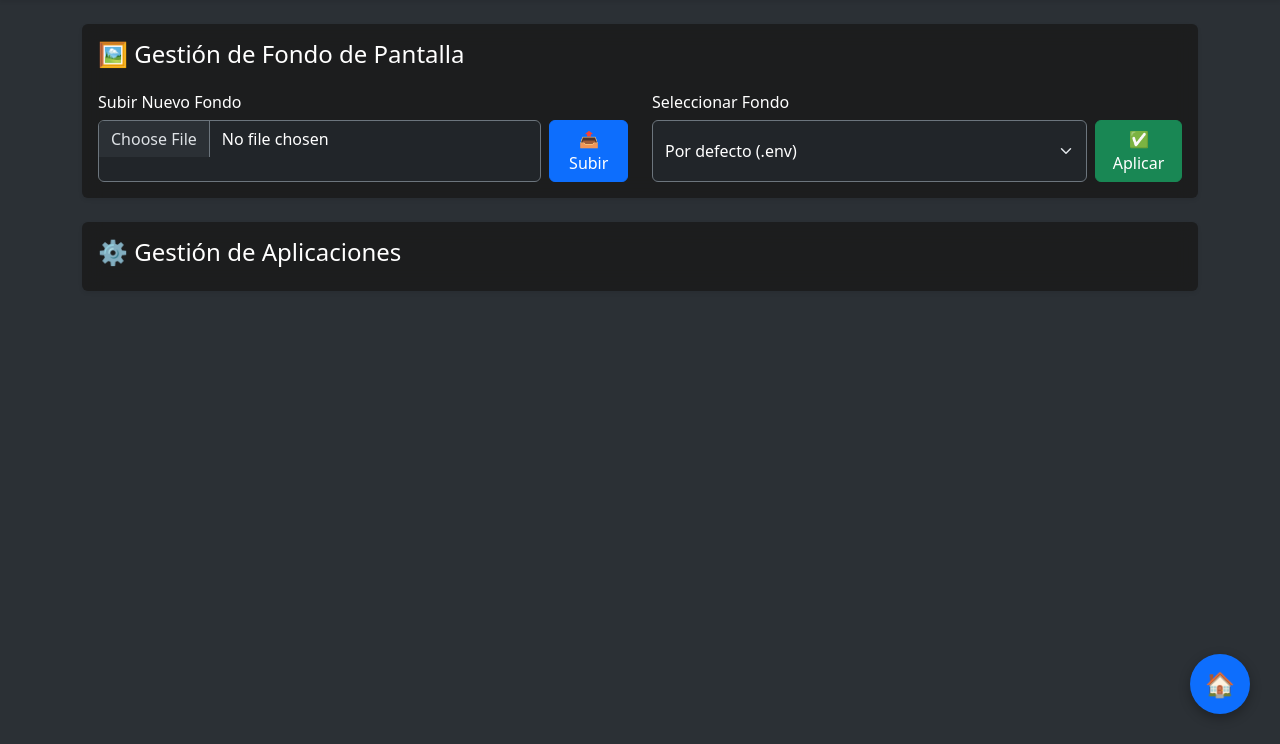
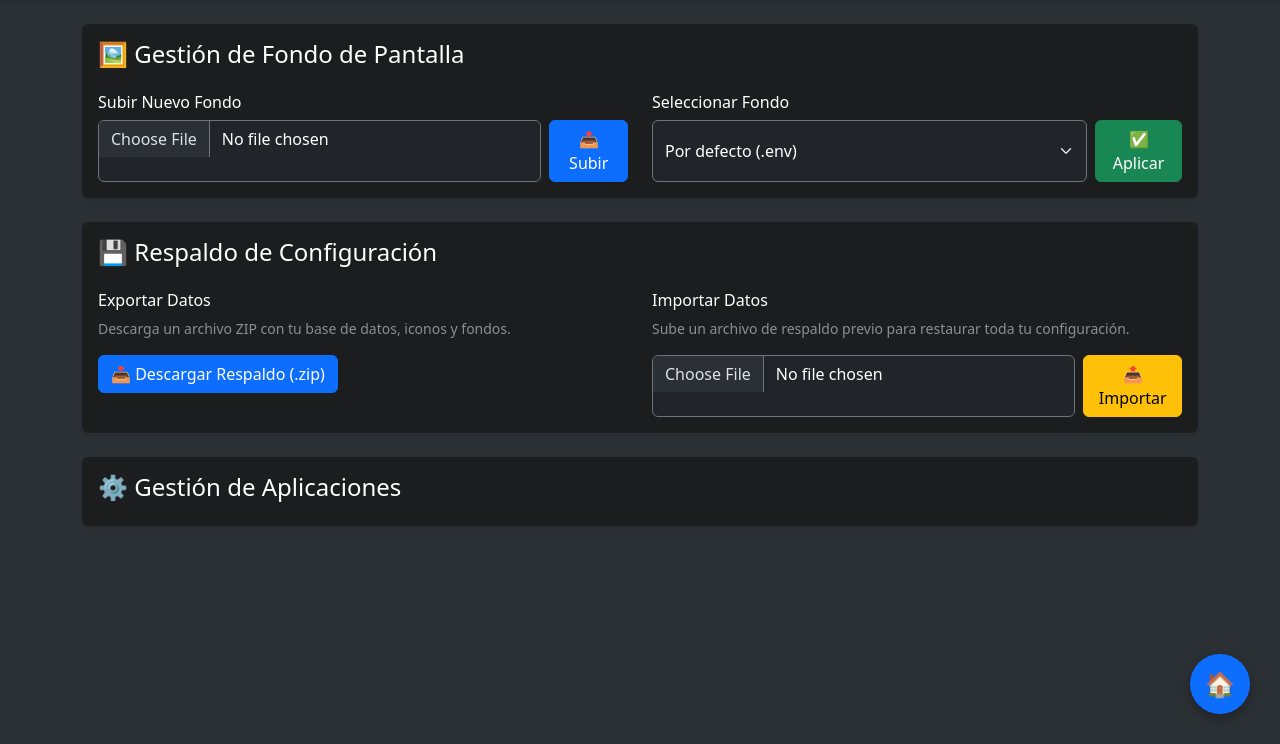
Before and after one commit to juanmaioli/SimpleDashboard, a Node project: template views/edit.ejs in a window 1280 px wide. Shown: the part 56-800 px from the top of the page. Run offline with Node 20 templates, Linux system fonts and the light colour scheme; the template is opened without the code that fills it, so the values that code supplies are empty; some libraries are stand-ins or nearby versions.

Commit message:
🚀 feat: versión 1.3.0 - sistema de exportación e importación de configuración (respaldo ZIP)

```diff
--- a/index.js
+++ b/index.js
@@ -8,6 +8,7 @@ const crypto = require('crypto');
 const fs = require('fs');
 const axios = require('axios');
 const https = require('https');
+const AdmZip = require('adm-zip');
 
 const app = express();
 const port = process.env.PORT || 3000;
@@ -52,7 +53,7 @@ const bgStorage = multer.diskStorage({
 const uploadBg = multer({ storage: bgStorage });
 
 // Conexión a la base de datos de Heimdall
-const db = new Database(path.resolve(__dirname, process.env.DB_PATH || ''));
+let db = new Database(path.resolve(__dirname, process.env.DB_PATH || ''));
 
 app.set('view engine', 'ejs');
 app.use(express.static('public'));
@@ -154,6 +155,52 @@ app.get('/check-status', async (req, res) => {
     }
 });
 
+// Exportar configuración completa (ZIP)
+app.get('/export', (req, res) => {
+    const zip = new AdmZip();
+    const dbFile = path.resolve(__dirname, process.env.DB_PATH);
+    const iconsDir = path.resolve(__dirname, 'public/icons');
+    const bgDir = path.resolve(__dirname, 'public/backgrounds');
+
+    if (fs.existsSync(dbFile)) zip.addLocalFile(dbFile);
+    if (fs.existsSync(iconsDir)) zip.addLocalFolder(iconsDir, 'icons');
+    if (fs.existsSync(bgDir)) zip.addLocalFolder(bgDir, 'backgrounds');
+
+    const fileName = `SimpleDashboard_Backup_${new Date().toISOString().split('T')[0]}.zip`;
+    const buffer = zip.toBuffer();
+
+    res.set('Content-Type', 'application/octet-stream');
+    res.set('Content-Disposition', `attachment; filename=${fileName}`);
+    res.set('Content-Length', buffer.length);
+    res.send(buffer);
+});
+
+// Importar configuración (ZIP)
+app.post('/import', upload.single('importFile'), (req, res) => {
+    if (!req.file) return res.status(400).send('No se subió ningún archivo');
+
+    try {
+        const zip = new AdmZip(req.file.path);
+        const targetPath = path.resolve(__dirname, 'public');
+
+        // Cerrar BD temporalmente para reemplazar el archivo
+        db.close();
+
+        zip.extractAllTo(targetPath, true);
+
+        // Volver a abrir la conexión
+        db = new Database(path.resolve(__dirname, process.env.DB_PATH || ''));
+
+        // Eliminar el archivo temporal subido
+        fs.unlinkSync(req.file.path);
+
+        res.redirect('/edit?imported=true');
+    } catch (error) {
+        console.error('Error en importación:', error);
+        res.status(500).send('Error al procesar el archivo de respaldo');
+    }
+});
+
 app.listen(port, () => {
     console.log(`🚀 SimpleDashboard corriendo en http://localhost:${port}`);
 });
--- a/package.json
+++ b/package.json
@@ -1,6 +1,6 @@
 {
   "name": "simpledashboard",
-  "version": "1.2.0",
+  "version": "1.3.0",
   "description": "Tablero de control minimalista con monitoreo de estado",
   "main": "index.js",
   "scripts": {
@@ -11,6 +11,7 @@
   "license": "ISC",
   "type": "commonjs",
   "dependencies": {
+    "adm-zip": "^0.5.17",
     "axios": "^1.16.0",
     "better-sqlite3": "^12.9.0",
     "body-parser": "^2.2.2",
--- a/views/edit.ejs
+++ b/views/edit.ejs
@@ -134,6 +134,36 @@
         </div>
       </div>
 
+      <!-- Sección de Respaldo -->
+      <div class="col-12">
+        <div class="card glass-card shadow-sm border-0 text-white">
+          <div class="card-body">
+            <h4 class="card-title mb-4">💾 Respaldo de Configuración</h4>
+            <div class="row g-4">
+              <!-- Exportar -->
+              <div class="col-md-6">
+                <h6>Exportar Datos</h6>
+                <p class="small text-white-50">Descarga un archivo ZIP con tu base de datos, iconos y fondos.</p>
+                <a href="/export" class="btn btn-primary">📥 Descargar Respaldo (.zip)</a>
+              </div>
+
+              <!-- Importar -->
+              <div class="col-md-6">
+                <h6>Importar Datos</h6>
+                <p class="small text-white-50">Sube un archivo de respaldo previo para restaurar toda tu configuración.</p>
+                <form action="/import" method="POST" enctype="multipart/form-data" class="d-flex gap-2">
+                  <input type="file" name="importFile" class="form-control bg-dark text-white border-secondary" accept=".zip" required>
+                  <button type="submit" class="btn btn-warning" onclick="return confirm('ATENCIÓN: Esto reemplazará toda tu configuración actual. ¿Deseas continuar?')">📤 Importar</button>
+                </form>
+              </div>
+            </div>
+            <div id="importAlert" class="alert alert-success mt-3 py-2 small border-0 bg-success bg-opacity-25 text-white d-none">
+              ✅ Configuración restaurada con éxito.
+            </div>
+          </div>
+        </div>
+      </div>
+
       <div class="col-12">
         <div class="card glass-card shadow-sm border-0 text-white">
           <div class="card-body">
@@ -186,6 +216,15 @@
     const savedTheme = localStorage.getItem('theme') || 'dark';
     htmlElement.setAttribute('data-bs-theme', savedTheme);
 
+    // Mostrar alerta de importación si corresponde
+    const urlParams = new URLSearchParams(window.location.search);
+    if (urlParams.has('imported')) {
+      const alert = document.getElementById('importAlert');
+      if (alert) alert.classList.remove('d-none');
+      // Limpiar URL
+      window.history.replaceState({}, document.title, window.location.pathname);
+    }
+
     if (themeSwitcher && themeLabel) {
       themeSwitcher.checked = savedTheme === 'dark';
       themeLabel.innerText = savedTheme === 'dark' ? '🌙' : '☀️';
```
Also changed, not shown: GEMINI.md (+2 -1 lines), README.md, pnpm-lock.yaml.
